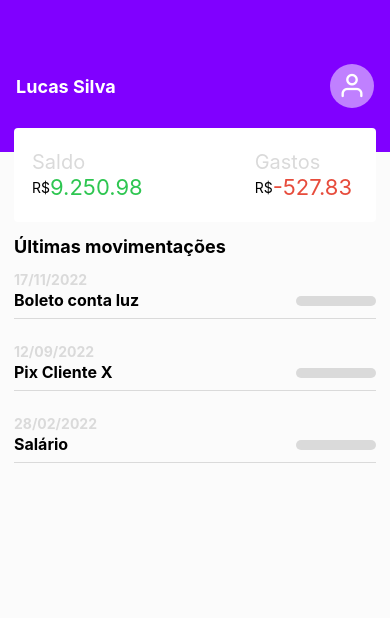
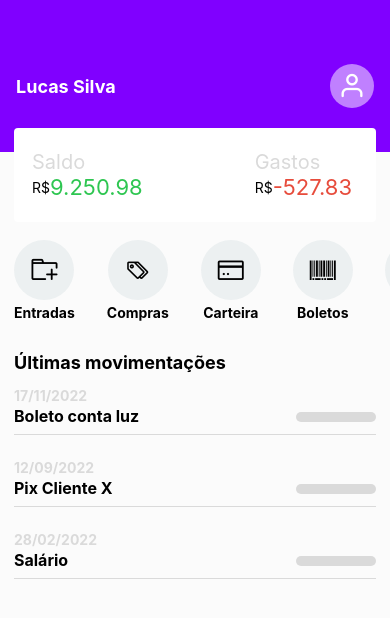
Before and after one commit to valdomiro22/interface_financas-react-native, a React Native app: screen / in a window 390 px wide. Shown: the top 618 px of the page. Built offline with nearby package versions, Linux system fonts and the light colour scheme.

Commit message:
actions finalizada

```diff
--- /dev/null
+++ b/src/components/Actions/actions.tsx
@@ -0,0 +1,50 @@
+import { View, Text, TouchableOpacity, ScrollView } from "react-native";
+import { stylesActios } from "./stylesActions";
+import { AntDesign } from '@expo/vector-icons';
+
+
+export function Actions() {
+  return (
+    <ScrollView
+      style={stylesActios.container}
+      horizontal={true}
+      showsHorizontalScrollIndicator={false}
+    >
+      <TouchableOpacity style={stylesActios.actionButton}>
+        <View style={stylesActios.areaButton}>
+          <AntDesign name="addfolder" size={26} color="#000"/>
+        </View>
+        <Text style={stylesActios.labelButton}>Entradas</Text>
+      </TouchableOpacity>
+
+      <TouchableOpacity style={stylesActios.actionButton}>
+        <View style={stylesActios.areaButton}>
+          <AntDesign name="tagso" size={26} color="#000"/>
+        </View>
+        <Text style={stylesActios.labelButton}>Compras</Text>
+      </TouchableOpacity>
+
+      <TouchableOpacity style={stylesActios.actionButton}>
+        <View style={stylesActios.areaButton}>
+          <AntDesign name="creditcard" size={26} color="#000"/>
+        </View>
+        <Text style={stylesActios.labelButton}>Carteira</Text>
+      </TouchableOpacity>
+
+      <TouchableOpacity style={stylesActios.actionButton}>
+        <View style={stylesActios.areaButton}>
+          <AntDesign name="barcode" size={26} color="#000"/>
+        </View>
+        <Text style={stylesActios.labelButton}>Boletos</Text>
+      </TouchableOpacity>
+
+      <TouchableOpacity style={stylesActios.actionButton}>
+        <View style={stylesActios.areaButton}>
+          <AntDesign name="setting" size={26} color="#000"/>
+        </View>
+        <Text style={stylesActios.labelButton}>Conta</Text>
+      </TouchableOpacity>
+
+    </ScrollView>
+  );
+}
--- /dev/null
+++ b/src/components/Actions/stylesActions.ts
@@ -0,0 +1,29 @@
+import { StyleSheet } from "react-native";
+
+
+export const stylesActios = StyleSheet.create({
+  container: {
+    maxHeight: 84,
+    marginBottom: 14,
+    marginTop: 18,
+    paddingEnd: 14,
+    paddingStart: 14,
+  },
+  actionButton: {
+    alignItems: 'center',
+    marginRight: 32,
+  },
+  areaButton: {
+    backgroundColor: '#ECF0F1',
+    height: 60,
+    width: 60,
+    borderRadius: 30,
+    justifyContent: 'center',
+    alignItems: 'center',
+  },
+  labelButton: {
+    marginTop: 4,
+    textAlign: 'center',
+    fontWeight: 'bold',
+  }
+});
--- a/src/pages/Home/Home.tsx
+++ b/src/pages/Home/Home.tsx
@@ -3,6 +3,7 @@ import { styles } from './stylesHome';
 import { Header } from '../../components/Header/header';
 import { Balance } from '../../components/Balance/balance';
 import { Movements } from '../../components/Movements/movements';
+import { Actions } from '../../components/Actions/actions';
 
 
 const list = [
@@ -39,6 +40,8 @@ export function Home() {
         gastos='-527.83'
       />
 
+      <Actions />
+
       <Text style={styles.title}>Últimas movimentações</Text>
 
       <FlatList
```
